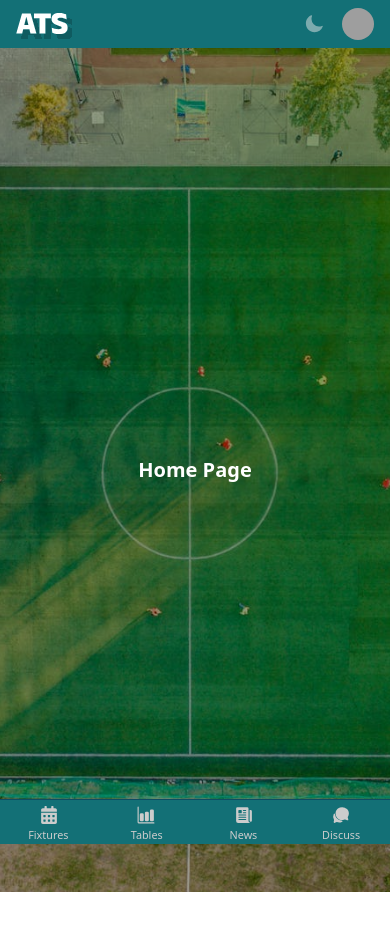
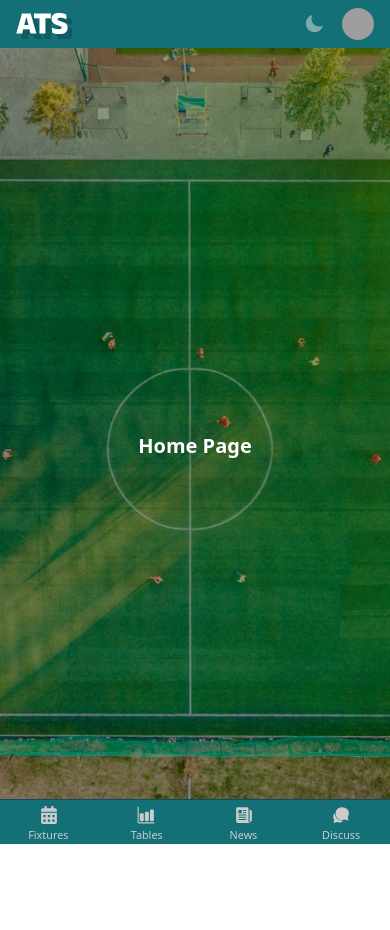
Before and after one commit to above-the-spread-team/ats-frontend, a Next.js app: page / in a window 390 px wide. Shown: the top 930 px of the page. After the commit the page ends 888 px from the top, so only its background shows below. Built offline with nearby package versions, Linux system fonts and the light colour scheme; grey boxes are pictures that could not be loaded.

Commit message:
add home background

```diff
--- a/src/app/layout.tsx
+++ b/src/app/layout.tsx
@@ -18,7 +18,7 @@ export default function RootLayout({
   return (
     <html lang="en" suppressHydrationWarning>
       <body
-        className={`${ff.variable} font-alan-sans overflow-x-hidden antialiased pb-16 md:pb-0`}
+        className={`${ff.variable} font-alan-sans overflow-x-hidden antialiased pb-11 md:pb-0`}
       >
         <ThemeProvider
           attribute="class"
--- a/src/app/page.tsx
+++ b/src/app/page.tsx
@@ -2,13 +2,13 @@ import Image from "next/image";
 
 export default function Home() {
   return (
-    <div className="relative h-screen w-full overflow-hidden">
+    <div className="relative bg-red-500 h-[calc(100vh-48px)] overflow-hidden">
       {/* Background Image */}
       <Image
         src="/images/homepage.jpg"
         alt="Homepage Background"
         fill
-        className="object-cover"
+        className="object-cover "
         priority
       />
 
```
